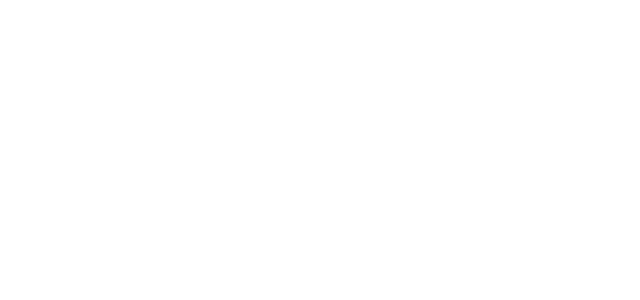
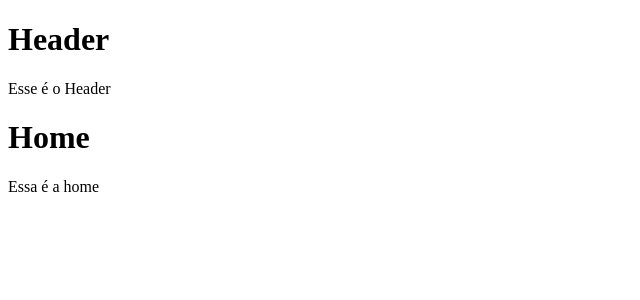
Before and after one commit to Daniel-san8/reactPassos2, a React (Vite) app in the folder atividade14/: page / in a window 1280 px wide. Shown: the top 300 px of the page, without its empty margins (0-640 px from the left). Built offline with nearby package versions, Linux system fonts and the light colour scheme.

Commit message:
primeiros routes

```diff
--- a/atividade14/src/App.jsx
+++ b/atividade14/src/App.jsx
@@ -1,7 +1,19 @@
 import React from "react";
+import { BrowserRouter, Routes, Route } from "react-router-dom";
+import Home from "./Home";
+import Sobre from "./Sobre";
+import Header from "./Header";
 
-function App() {
-  return <></>;
-}
+const App = () => {
+  return (
+    <BrowserRouter>
+      <Header />
+      <Routes>
+        <Route path="/" element={<Home />} />
+        <Route path="sobre" element={<Sobre />} />
+      </Routes>
+    </BrowserRouter>
+  );
+};
 
 export default App;
--- /dev/null
+++ b/atividade14/src/Header.jsx
@@ -0,0 +1,12 @@
+import React from "react";
+
+const Header = () => {
+  return (
+    <div>
+      <h1>Header</h1>
+      <p>Esse é o Header</p>
+    </div>
+  );
+};
+
+export default Header;
--- /dev/null
+++ b/atividade14/src/Home.jsx
@@ -0,0 +1,12 @@
+import React from "react";
+
+const Home = () => {
+  return (
+    <div>
+      <h1>Home</h1>
+      <p>Essa é a home</p>
+    </div>
+  );
+};
+
+export default Home;
--- /dev/null
+++ b/atividade14/src/Sobre.jsx
@@ -0,0 +1,12 @@
+import React from "react";
+
+const Sobre = () => {
+  return (
+    <div>
+      <h1>Sobre</h1>
+      <p>Essa é a Sobre</p>
+    </div>
+  );
+};
+
+export default Sobre;
```
